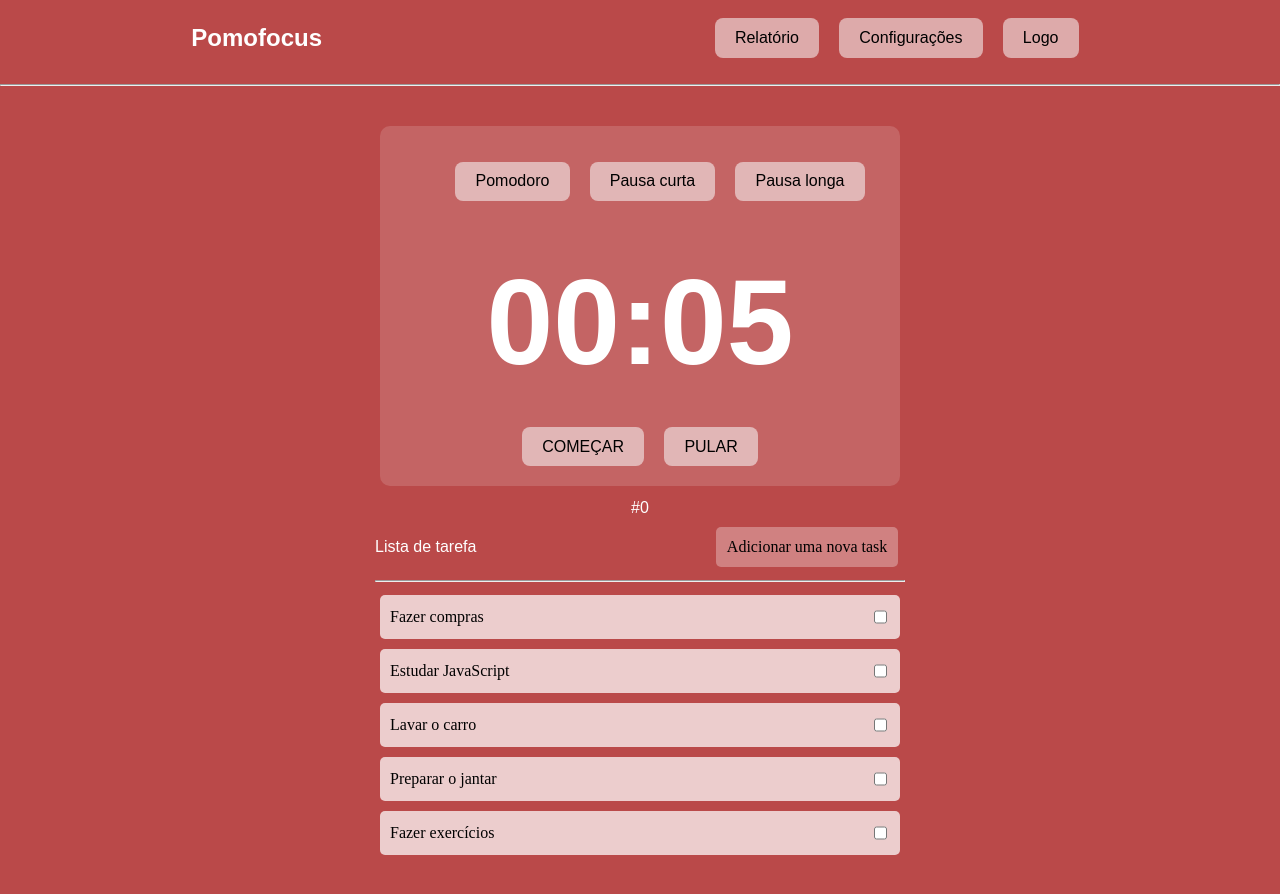
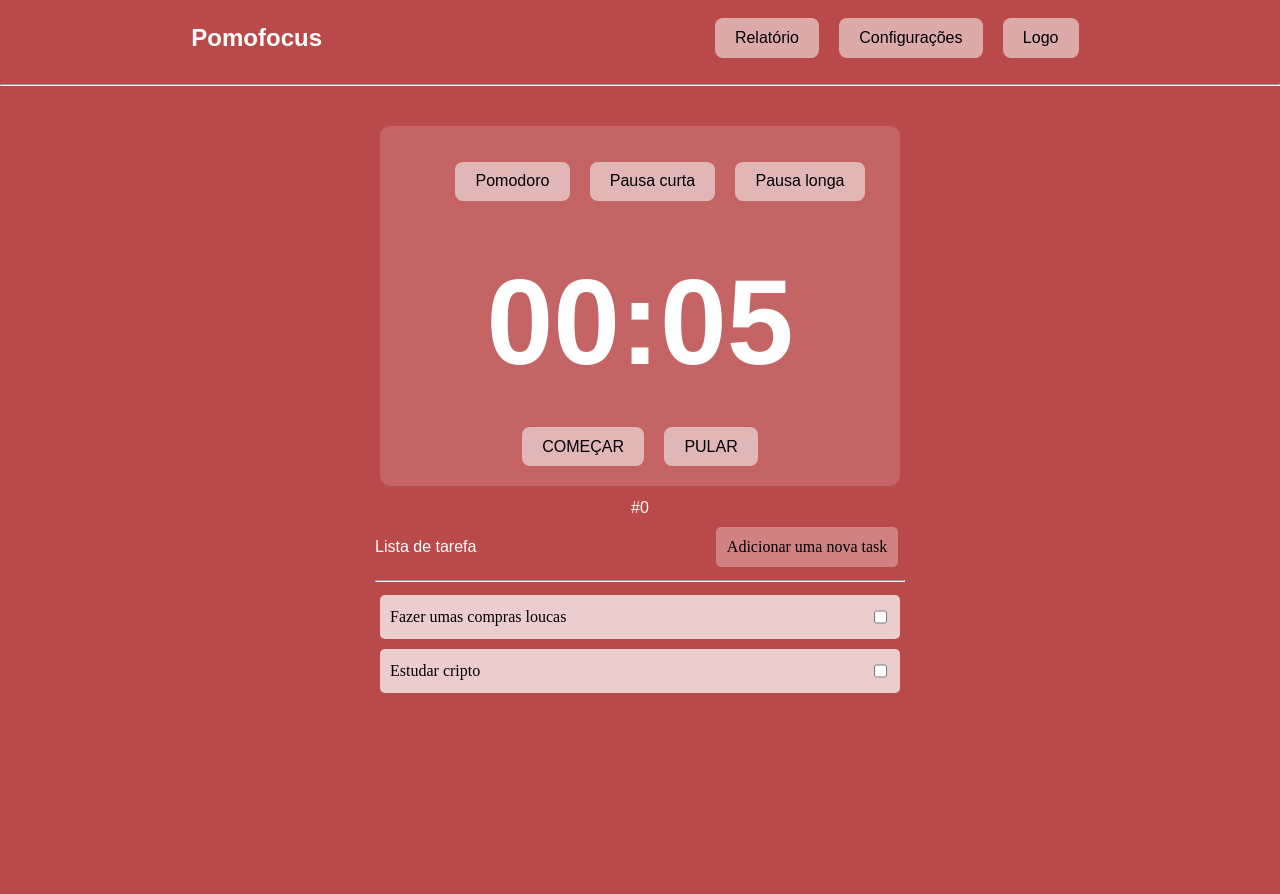
Before and after one commit to wanderson-nascimento/Pomodoro, a React (Vite) app in the folder PomodoroTimer/: page / in a window 1280 px wide. Shown: the top 894 px of the page. Built offline with nearby package versions, Linux system fonts and the light colour scheme.

Commit message:
Renderizar lista como objeto

```diff
--- a/PomodoroTimer/src/TaskList.jsx
+++ b/PomodoroTimer/src/TaskList.jsx
@@ -1,6 +1,6 @@
 import { useState } from "react";
 import "./App.css";
-import JanelaDePreenchimento from "./JanelaDePreenchimento.jsx"
+import JanelaDePreenchimento from "./JanelaDePreenchimento.jsx";
 
 function TaskList() {
   const [isJanelaDePreenchimento, setIsJanelaDePreenchimento] = useState(false);
@@ -12,11 +12,38 @@ function TaskList() {
     "Fazer exercícios",
   ]);
 
+  const [listaDeAtividadesObj, setListaDeAtividadesObj] = useState([
+    {
+      taskName: "Fazer umas compras loucas",
+      estado: true,
+      quantidadeDePomodoros: 3,
+      quantidadeDePomodorosOriginal: 4
+    },
+    {
+      taskName: "Estudar cripto",
+      estado: true,
+      quantidadeDePomodoros: 2,
+      quantidadeDePomodorosOriginal: 4
+    },
+  ]);
+
   let listItems = listaDeAtividades.map((Atividade) => (
     <li className="taskListElements" key={Atividade}>
       {Atividade} <input type="checkbox" />{" "}
     </li>
   ));
+
+  const ComplexList = () => (
+    <ul className="taskListGeral">
+      {listaDeAtividadesObj.map((item) => (
+        <li className="taskListElements" key={item.taskName}>
+           {item.taskName}
+           <input type="checkbox"
+            />
+        </li>
+      ))}
+    </ul>
+  );
 
   function handleAddNovaTask() {
     setIsJanelaDePreenchimento(!isJanelaDePreenchimento);
@@ -28,7 +55,7 @@ function TaskList() {
 
   function handleSubmit(data) {
     setListaDeAtividades([data, ...listaDeAtividades]);
-    console.log(listaDeAtividades)
+    console.log(listaDeAtividades);
   }
 
   return (
@@ -40,10 +67,17 @@ function TaskList() {
             Adicionar uma nova task
           </button>
           <div>
-            {isJanelaDePreenchimento && <JanelaDePreenchimento sendDataToParent={handleSubmit} fecharModal={fecharModal}/>}
+            {isJanelaDePreenchimento && (
+              <JanelaDePreenchimento
+                sendDataToParent={handleSubmit}
+                fecharModal={fecharModal}
+              />
+            )}
           </div>
           <hr></hr>
-          <ul className="taskListGeral">{listItems}</ul>
+          <div>
+            <ComplexList/>
+          </div>
         </div>
       </div>
     </>
```
